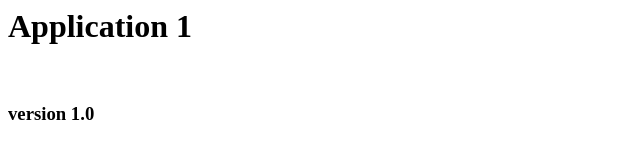
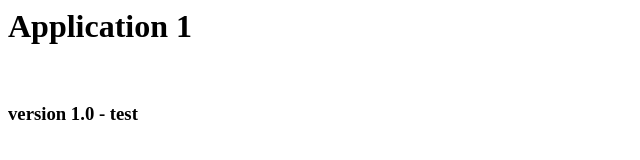
Before and after one commit to rmssath/app1, a plain HTML site: page index.html in a window 1280 px wide. Shown: the full height of the page, 0-640 px from the left. Drawn offline with Linux system fonts and the light colour scheme.

Commit message:
Update index.html

```diff
--- a/index.html
+++ b/index.html
@@ -1,3 +1,3 @@
 <h1>Application 1</h1><br>
 
-<h3>version 1.0</h3>
+<h3>version 1.0 - test</h3>
```
